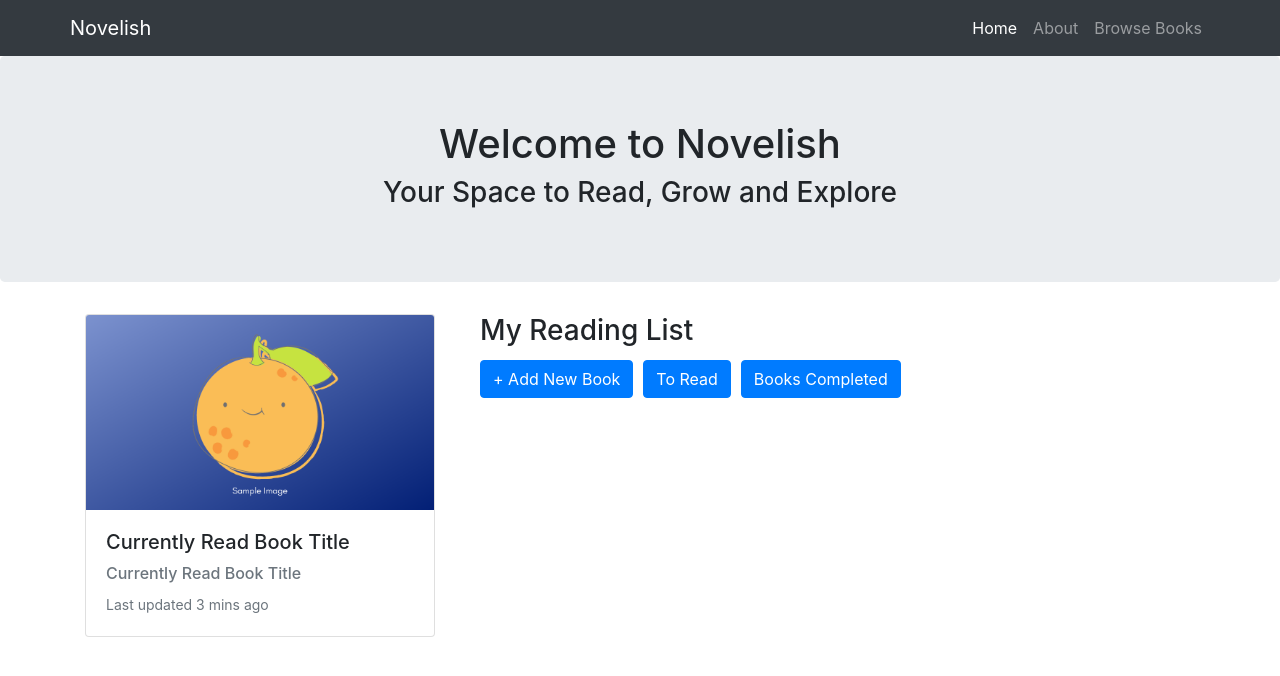
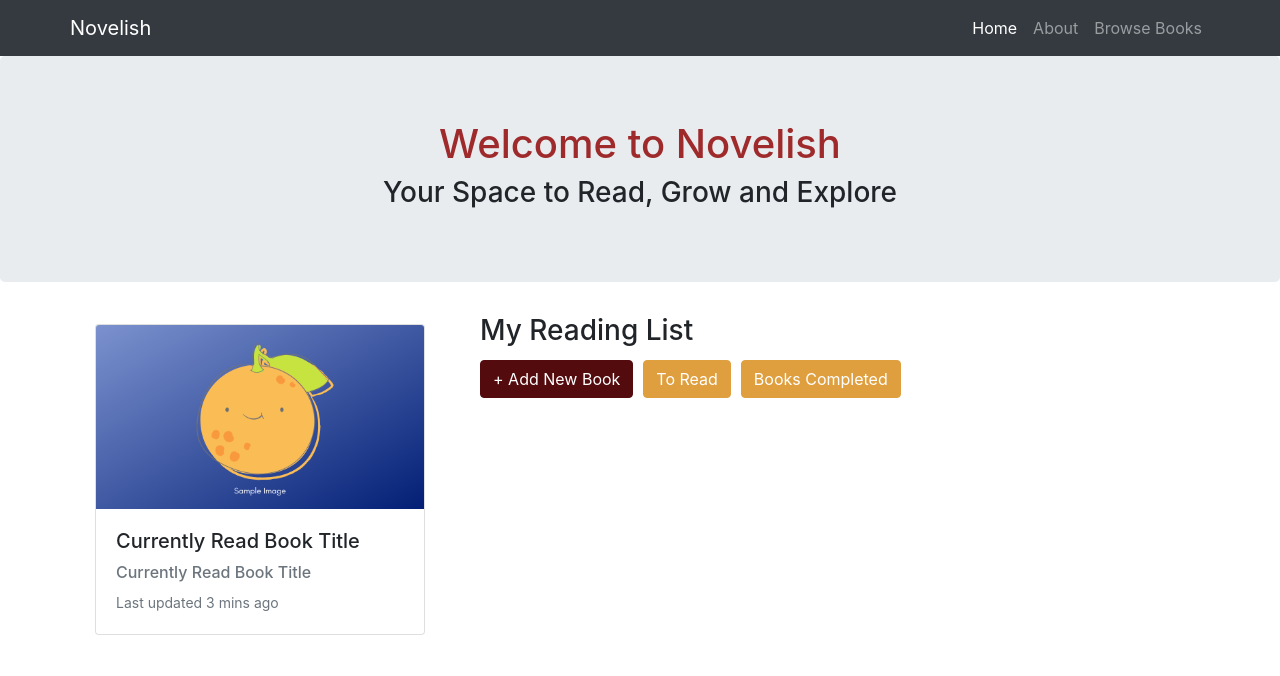
Before and after one commit to anuya-karnik/Novelish, a React (Create React App) app in the folder novelish/: page / in a window 1280 px wide. Shown: the top 676 px of the page. Built offline with nearby package versions, Linux system fonts and the light colour scheme; no server answers; the database is empty.

Commit message:
search and home styling

```diff
--- a/novelish/src/components/home.jsx
+++ b/novelish/src/components/home.jsx
@@ -117,6 +117,7 @@ function Home() {
       <div className="jumbotron text-center">
         <h1>Welcome to Novelish</h1>
         <h3>Your Space to Read, Grow and Explore</h3>
+
       </div>
       <div className="home container">
         <div className="row">
@@ -134,9 +135,9 @@ function Home() {
           <div id="readlist" className="toread col-8">
             <div className="list-controls">
               <h3 className="col">My Reading List</h3>
-              <div className="col"> <button type="button" className="btn btn-primary"> + Add New Book</button>
-                <button type="button" className="btn btn-primary">To Read</button>
-                <button type="button" className="btn btn-primary">Books Completed</button>
+              <div className="col"> <button type="button" className="add btn btn-primary"> + Add New Book</button>
+                <button type="button" className="read btn btn-primary">To Read</button>
+                <button type="button" className="complete btn btn-primary">Books Completed</button>
               </div>
             </div>
           </div>
--- a/novelish/src/components/search.jsx
+++ b/novelish/src/components/search.jsx
@@ -5,6 +5,7 @@ function Search() {
 
   // https://reactjs.org/docs/hooks-state.html
   const [keyword, setText] = useState('')
+  // const [data, getBook] =  useState('')
   let responsedata= "";
 
 
@@ -42,13 +43,17 @@ function Search() {
     let itemlist = document.getElementById('get-list')
 
     if (number === 0){
-      cardContainer.innerHTML = "";
+      if (cardContainer) {
+        cardContainer.innerHTML = "";
+
+      }
+
     }
 
     if (item) {
 
       let card = document.createElement('div');
-      card.className = 'card shadow cursor-pointer';
+      card.className = 'card shadow cursor-pointer col-sm-2';
 
       let cardBody = document.createElement('div');
       cardBody.className = 'card-body';
@@ -64,13 +69,12 @@ function Search() {
       let btn = document.createElement('button');
       btn.className = "btn btn-primary";
       btn.innerHTML = "Add to read list";
-      btn.onclick = function (){
-         console.log("something happened!!!!")
+      btn.onclick = function (item){
+         console.log(item);
       }
 
-
+      card.appendChild(ig);
       cardBody.appendChild(title);
-      cardBody.appendChild(ig);
       cardBody.appendChild(btn);
       card.appendChild(cardBody);
       cardContainer.appendChild(card);
@@ -113,8 +117,7 @@ function Search() {
       </div>
 
 
-      <div id="card-container">
-
+      <div id="card-container" className="container">
       </div>
 
       <div className="col-sm-12 text-center" id="results">
--- a/novelish/src/index.css
+++ b/novelish/src/index.css
@@ -1,3 +1,46 @@
+* {
+    /* CSS HEX */
+--deep-space-sparkle: #335c67;
+--medium-champagne: #fff3b0;
+--indian-yellow: #e09f3e;
+--auburn: #9e2a2b;
+--rosewood: #540b0e;
+}
+
+
 .btn {
     margin: 5px 10px 15px 0px;
 }
+
+.jumbotron{
+    /* background-image: url("Sample-Image.png"); */
+    /* background-image: url("../public/Sample-Image.png"); */
+
+}
+h1 {
+    color: #9E2A2B;
+}
+
+.card {
+    margin: 10px;
+
+}
+
+.add.btn {
+    background-color: #540b0e;
+    border-color: #540b0e;
+}
+
+.btn-primary {
+    background-color: #e09f3e;
+    border-color: #e09f3e;
+}
+
+.btn-success {
+    background-color: #335c67;
+    border-color: #335c67;
+}
+.btn-danger {
+    background-color: #9E2A2B;
+    border-color: #9E2A2B;
+}
```
